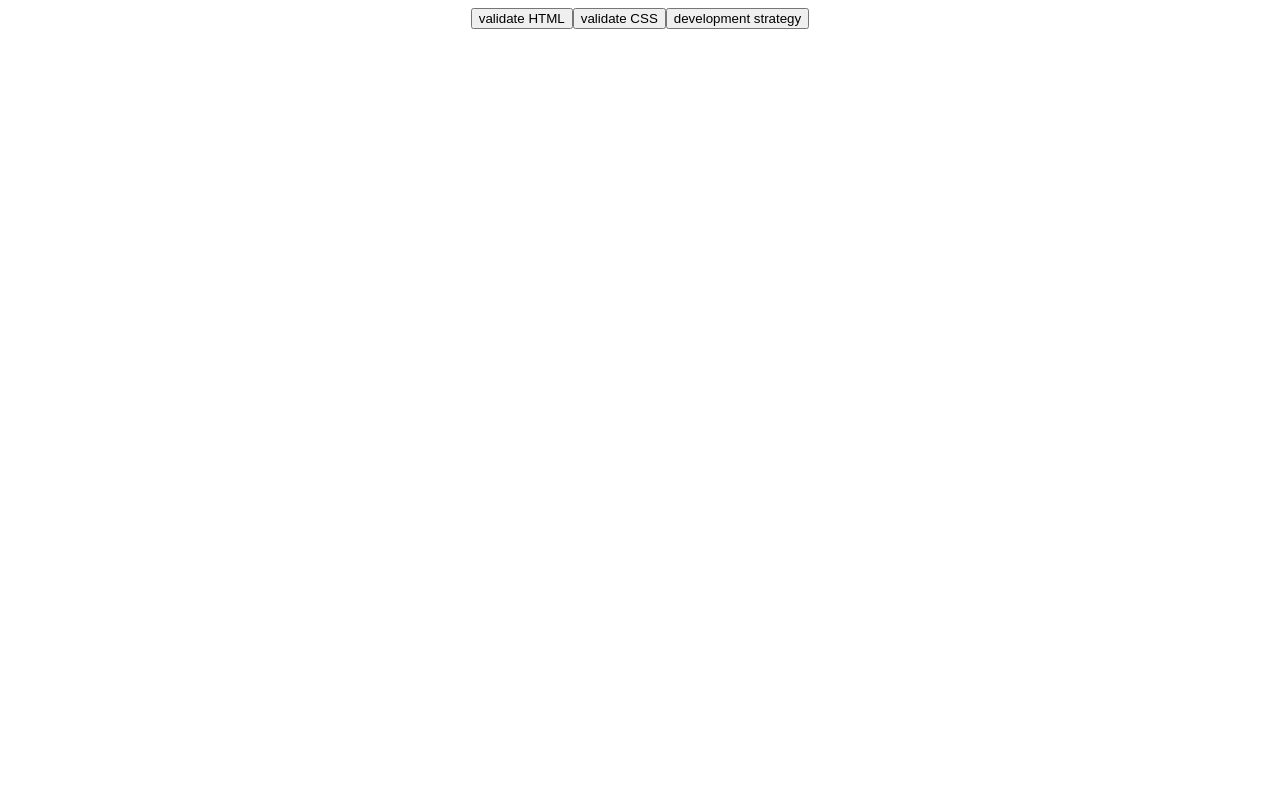
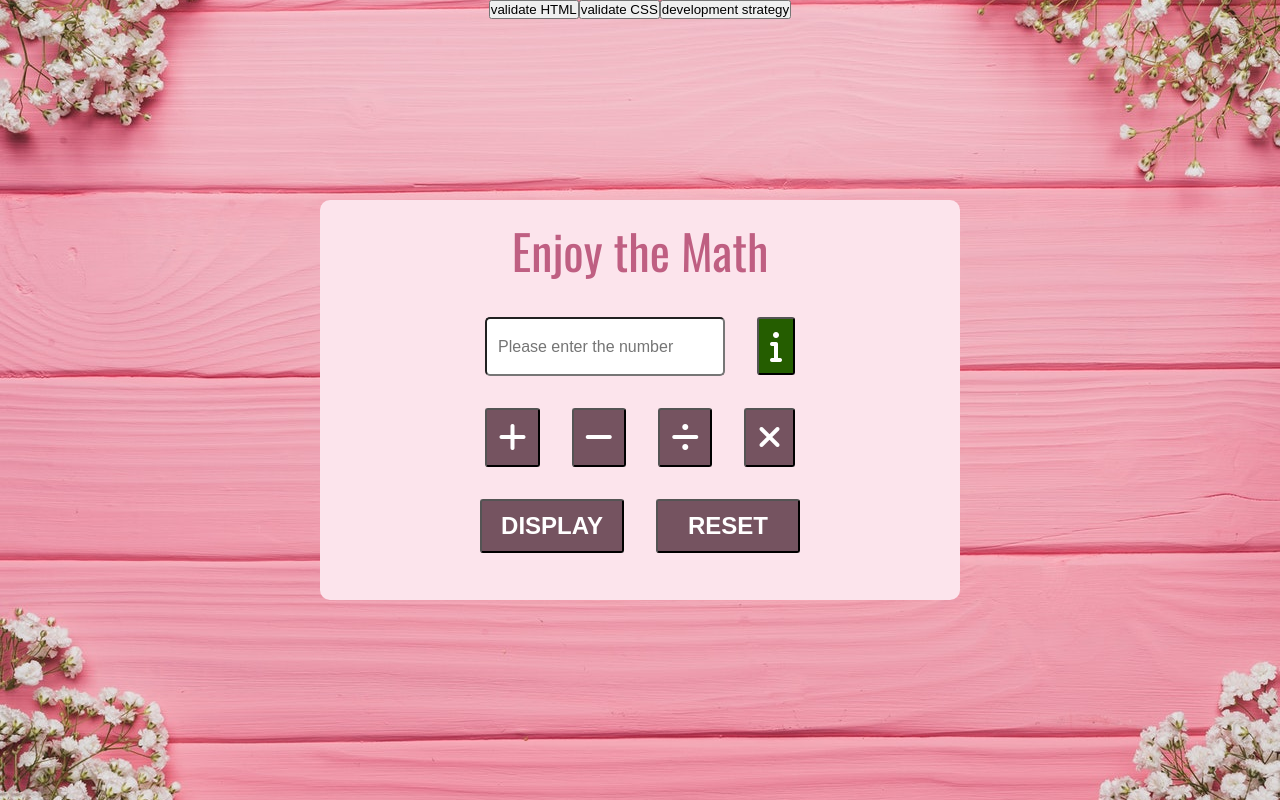
Before and after one commit to IrynaSpyrydonova/prompt-alert-calculate, a plain HTML site: page index.html in a window 1280 px wide. Drawn offline with nearby package versions, Linux system fonts and the light colour scheme.

Commit message:
Added 7 buttons to HTML, styled them, linked JS files
Closes gh-1

```diff
--- a/index.html
+++ b/index.html
@@ -6,17 +6,61 @@
   <title>prompt, alert, calculate</title>
 
   <!-- load the styles -->
+  <script src="https://kit.fontawesome.com/1f1918c2d9.js" crossorigin="anonymous"></script>
+  <link rel="stylesheet" href="style.css">
 
   <!-- load the shared data -->
+  <script src="./scripts/shared-variables.js"></script>
 
   <!-- load the handler scripts -->
-
+  <script src="./scripts/handlers/instructions.js"></script>
+  <script src="./scripts/handlers/add.js"></script>
+  <script src="./scripts/handlers/divide.js"></script>
+  <script src="./scripts/handlers/multiply.js"></script>
+  <script src="./scripts/handlers/subtract.js"></script>
+  <script src="./scripts/handlers/last-result-display.js"></script>
+  <script src="./scripts/handlers/last-result-reset.js"></script>
 
   <!-- Leave this here!  It renders the review buttons  -->
   <script src='./review-buttons/init.js'></script>
 
 </head>
-
-<body></body>
+<body>
+  <div class="container">
+    <p>Enjoy the Math</p>
+    <div class="wrap">
+      <div class="box">
+        <div  class='input'>
+          <input placeholder="Please enter the number">
+        </div>
+        <div  class='btn'>
+          <button class ="info"onclick='instructionsHandler()'> <i class="fas fa-info fa-2x"></i></button>
+        </div>
+      </div>
+      <div class="box">
+        <div  class='btn'>
+          <button onclick='addHandler()'> <i class="fas fa-plus fa-2x"></i></button>
+        </div>
+        <div  class='btn'>
+          <button onclick='subtractHandler()'><i class="fas fa-minus fa-2x"></i> </button>
+        </div>
+        <div  class='btn'>
+          <button onclick='divideHandler()'> <i class="fas fa-divide fa-2x"></i></button>
+        </div>
+        <div  class='btn'>
+          <button onclick='multiplyHandler()'> <i class="fas fa-times fa-2x"></i></button>
+        </div>
+      </div>
+      <div class="box">
+        <div class='btn'>
+          <button class ="btn-main"  onclick='displayLastResultHandler()'> <span>DISPLAY</span></button>
+        </div>
+        <div class='btn'>
+          <button class ="btn-main" onclick='resetLastResultHandler()'> <span>RESET</span></button>
+        </div>
+      </div>
+    </div>
+  </div>
+</body>
 
 </html>
--- a/style.css
+++ b/style.css
@@ -0,0 +1,100 @@
+@import url('https://fonts.googleapis.com/css2?family=Oswald&display=swap');
+
+* {
+    margin: 0;
+    padding: 0;
+    box-sizing: border-box;
+}
+
+body:before {
+    content: '';
+    background: url('./img/bloom-blooming-blossom-bright-414660\ \(1\).jpg') no-repeat center center/cover;
+    position: absolute;
+    top: 0;
+    left: 0;
+    width: 100vw;
+    height: 100vh;
+    z-index: -1;
+    overflow: hidden;
+}
+
+.container {
+    position: absolute;
+    top: 50%;
+    left: 50%;
+    margin-right: -50%;
+    transform: translate(-50%, -50%);
+    background:#fce4ec;
+    width: 50vw;
+    height: 50vh;
+    border-radius: 10px;
+
+}
+
+.container p {
+    text-align: center;
+    font-family: 'Oswald', sans-serif;
+    font-size: 3rem;
+    color: #bf5f82;
+    padding: 15px;
+}
+
+.wrap{
+    display: flex;
+    flex-direction: column;
+    justify-content: center;
+    align-items: center;
+}
+
+.box {
+    display: flex;
+
+}
+
+.btn{
+    margin: 1rem;
+}
+
+.btn button {
+    font-size: 1rem;
+    padding: .7rem;
+    color: #fff;
+    background: #755360;
+    border-radius: 3px;
+}
+
+.btn button.info {
+    background: #255d00;
+}
+
+.box .input input {
+    height: 3.7rem;
+    width: 15rem;
+    margin: 1rem;
+    font-size: 1rem;
+    padding: .7rem;
+    border-radius: 5px;
+}
+
+button.btn-main{
+    width: 9rem;
+}
+.btn span {
+    font-size: 1.5rem;
+    font-weight: bold;
+}
+.btn button:hover {
+    color: #755360;
+    background: #fff;
+}
+
+.btn button:focus, .input input {
+    outline: none;
+}
+
+@media(max-width:768px){
+    .container {
+        width: 70vw;
+        height: 70vh;
+    }
+}
```
Also changed, not shown: img/bloom-blooming-blossom-bright-414660 (1).jpg (added), scripts/handlers/divide.js (line endings or trailing spaces).
